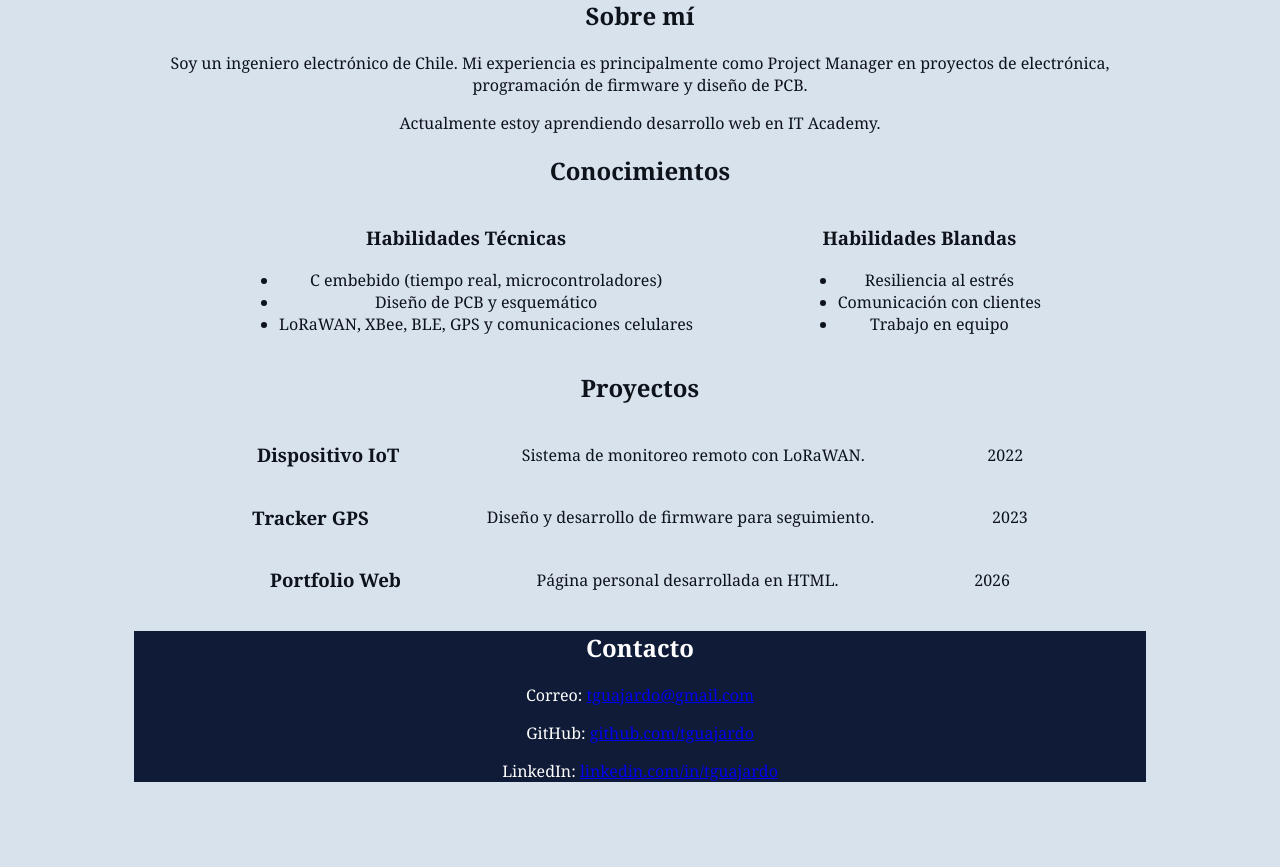
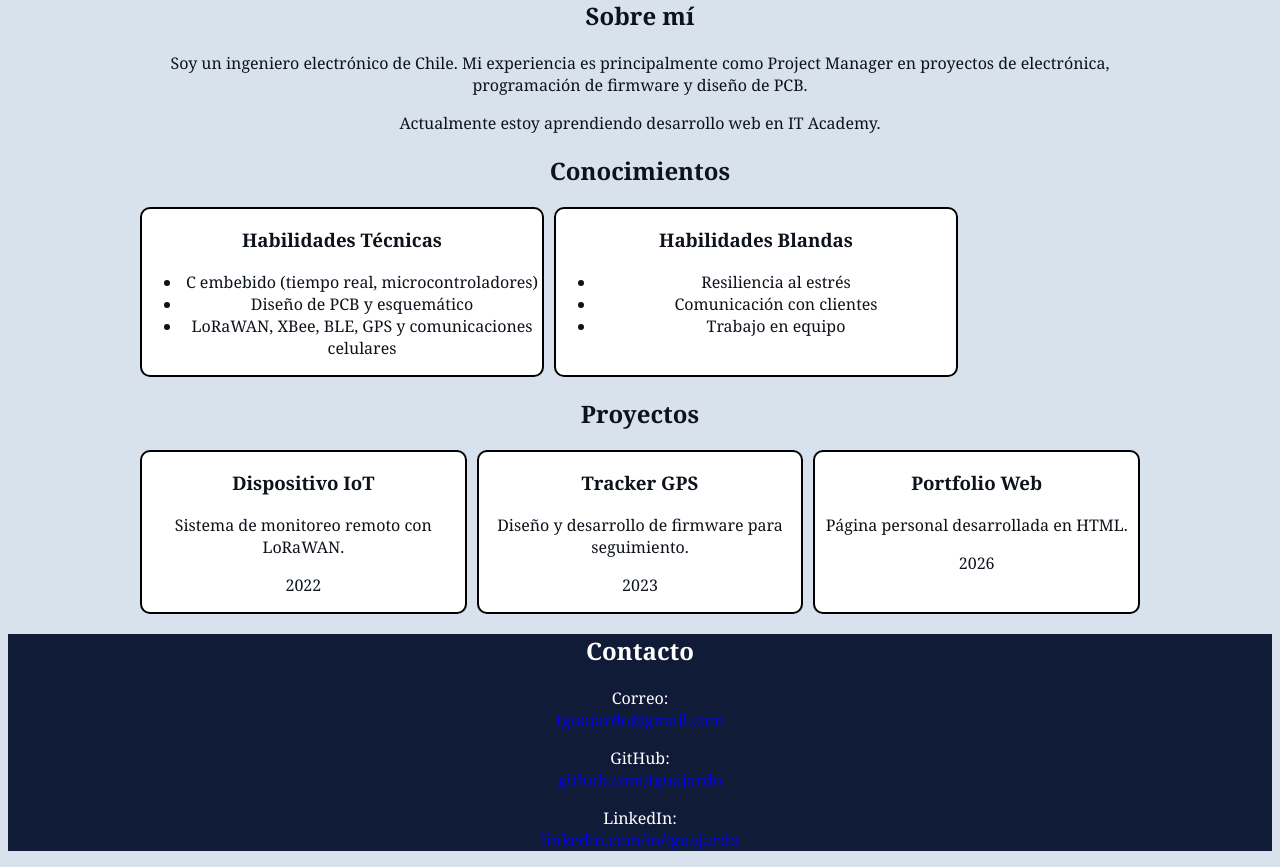
Before and after one commit to tguajardo/IT-A_Desenvolupament_Web-Sprint0-, a PHP site: page / in a window 1280 px wide. Shown: the part 260-1127 px from the top of the page. Before the commit the page ends 1042 px from the top, so only its background shows below. Run offline with PHP 8.4, Linux system fonts and the light colour scheme.

Commit message:
update excercise 5

```diff
--- a/Desenvolupament_Web/Sprint00/Intro_FE_CSS/Excercici5/css/style.css
+++ b/Desenvolupament_Web/Sprint00/Intro_FE_CSS/Excercici5/css/style.css
@@ -22,15 +22,9 @@ header img {
   border-radius: 50%;
   border: 2px solid blanchedalmond;
 }
-table {
-  width: 80%;
-  margin: 0 auto;
-  border: 1px solid navy;
-  padding: 2px;
-}
 
 main {
-  width: 80%;
+  max-width: 1000px;
   margin: 0 auto;
   text-align: center;
 }
@@ -41,24 +35,34 @@ body {
   font-family: Cambria, Cochin, Georgia, Times, 'Times New Roman', serif;
 }
 
-.skills {
+.tarjetas {
   display: flex;
-  align-items: center;
-  justify-content: space-evenly;
-  text-align: center;
+  gap: 10px;
+  flex-wrap: wrap;
+  justify-content: auto;
 }
-
-.proyectos {
-  display: flex;
-  align-items: center;
-  justify-content: space-evenly;
-  text-align: center;
+.content {
+  max-width: 400px;
+  background-color: white;
+  border: 2px solid black;
+  border-radius: 10px;
+  flex: 1 1 250px;
 }
-
 footer {
-  max-width: 80%;
+  max-width: 100%;
   margin: 0 auto;
   text-align: center;
   background-color: #101b37;
   color: white;
 }
+.contacto {
+  display: flex;
+  flex-direction: column;
+}
+
+/*Cambios para movil*/
+@media (max-width: 768px) {
+  header {
+    flex-direction: column;
+  }
+}
--- a/Desenvolupament_Web/Sprint00/Intro_FE_CSS/Excercici5/index.html
+++ b/Desenvolupament_Web/Sprint00/Intro_FE_CSS/Excercici5/index.html
@@ -31,8 +31,8 @@
 
       <section>
         <h2>Conocimientos</h2>
-        <div class="skills">
-          <div class="tech-skill">
+        <div class="tarjetas">
+          <div class="content">
             <h3>Habilidades Técnicas</h3>
             <ul>
               <li>C embebido (tiempo real, microcontroladores)</li>
@@ -40,7 +40,7 @@
               <li>LoRaWAN, XBee, BLE, GPS y comunicaciones celulares</li>
             </ul>
           </div>
-          <div class="soft-skill">
+          <div class="content">
             <h3>Habilidades Blandas</h3>
             <ul>
               <li>Resiliencia al estrés</li>
@@ -53,40 +53,42 @@
 
       <section>
         <h2>Proyectos</h2>
-        <div class="proyectos">
+        <div class="tarjetas">
+          <div class="content">
             <h3>Dispositivo IoT</h3>
             <p>Sistema de monitoreo remoto con LoRaWAN.</p>
             <p>2022</p>
           </div>
 
-        <div class="proyectos">
+          <div class="content">
             <h3>Tracker GPS</h3>
             <p>Diseño y desarrollo de firmware para seguimiento.</p>
             <p>2023</p>
           </div>
 
-        <div class="proyectos">
+          <div class="content">
             <h3>Portfolio Web</h3>
             <p>Página personal desarrollada en HTML.</p>
             <p>2026</p>
+          </div>
         </div>
       </section>
     </main>
 
     <footer>
       <h2>Contacto</h2>
-
-      <p>
+      <div class="contactos"></div>
+      <p class="contacto">
         Correo:
         <a href="mailto:tguajardo@gmail.com"> tguajardo@gmail.com </a>
       </p>
 
-      <p>
+      <p class="contacto">
         GitHub:
         <a href="https://github.com/tguajardo"> github.com/tguajardo </a>
       </p>
 
-      <p>
+      <p class="contacto">
         LinkedIn:
         <a href="https://es.linkedin.com/in/tguajardo"> linkedin.com/in/tguajardo </a>
       </p>
```
Lines whose indentation alone changed are shown as unchanged.
